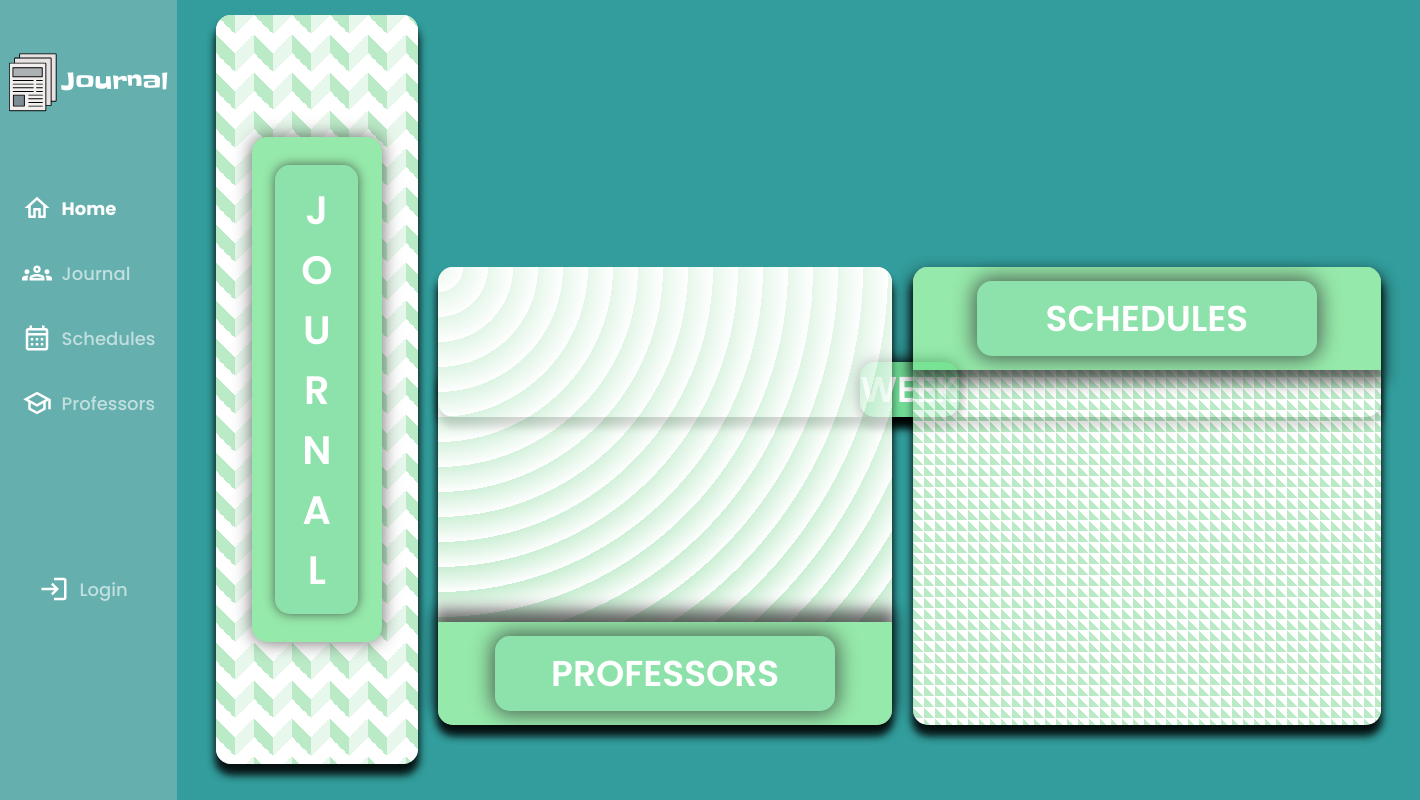
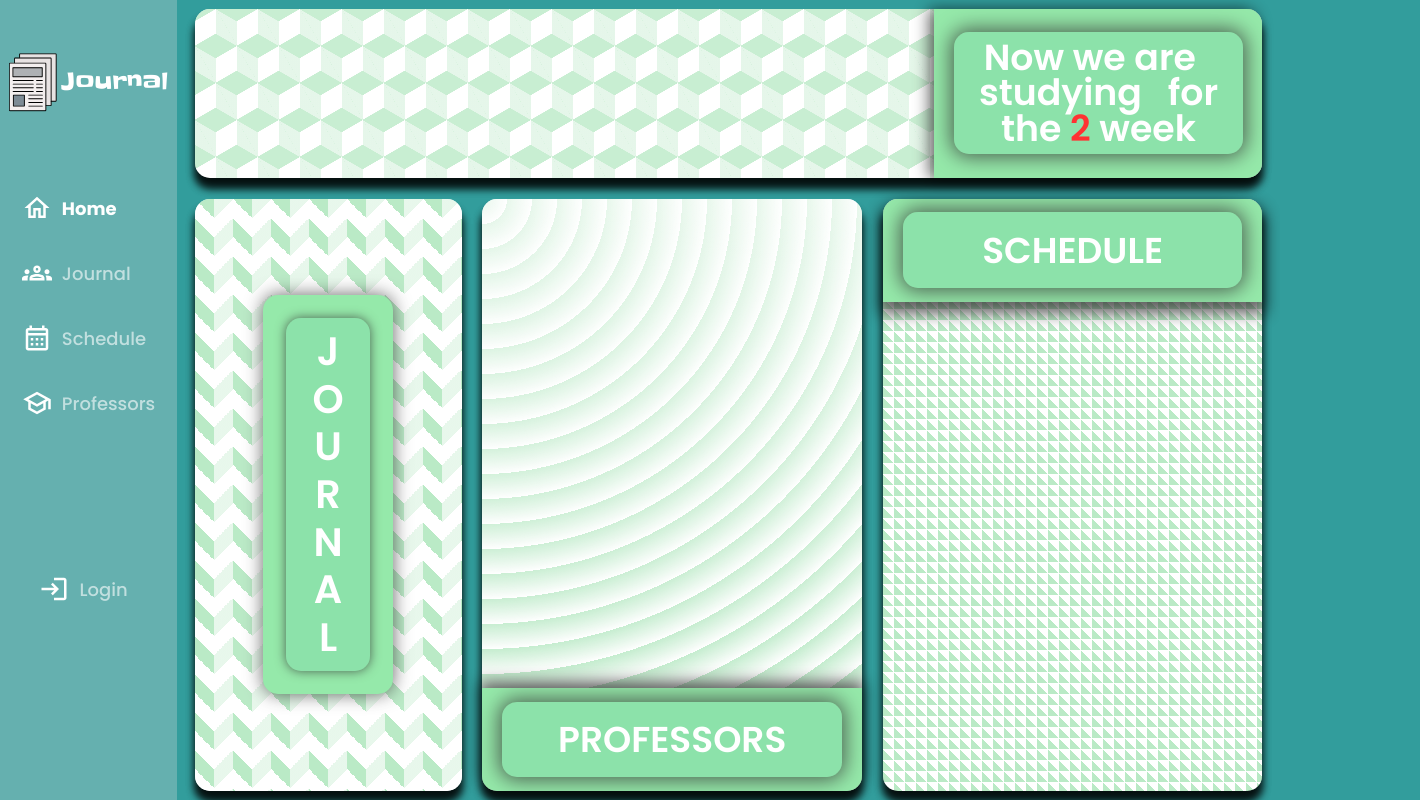
Before and after one commit to m-ruzhynskyi/group-organaiser-demo, a React (Create React App) app: page / in a window 1280 px wide. Shown: the whole page, 1420 px wide, since content can reach past the window. Built offline with nearby package versions, Linux system fonts and the light colour scheme; no server answers.

Commit message:
home menu with adaptive

```diff
--- a/src/Components/Home/BlockCreator/BlockCreator.jsx
+++ b/src/Components/Home/BlockCreator/BlockCreator.jsx
@@ -1,12 +1,41 @@
 import './blockCreator.css'
 import uniqid from "uniqid";
 import {Link} from "react-router-dom";
-export default function BlockCreator({name, par,}) {
-    return(
+import determineWeek from "../../functions/determineWeek";
+
+export default function BlockCreator({name, par}) {
+    function getTextToBlocks() {
+        switch (name) {
+            case 'journal':
+                return ''
+            case 'week':
+                return (
+                    <>
+                        {window.outerWidth >= 1115 ? (
+                            <>
+                                Now we are <br/> studying <br/> for the <span
+                                className={'block__inner__inner__text-week-span'}>{determineWeek()} </span> week
+                            </>
+                        ) : (
+                            <>
+                                <span className={'block__inner__inner__text-week-span'}>{determineWeek()}</span> week
+                            </>
+                        )}
+                    </>
+                );
+
+            default:
+                return name
+        }
+    }
+
+    return (
         <Link to={`${name}`} className={`block__wrapper-${par}`} key={uniqid()}>
             <div className={`block-${par}`}>
                 <div className={`block__inner-${par}`}>
-                    <div className={`block__inner__inner-${par}`}><h1 className={`block__inner__inner__text-${par}`}>{name !== 'journal' && name}</h1></div>
+                    <div className={`block__inner__inner-${par}`}><h1 className={`block__inner__inner__text-${par}`}>
+                        {getTextToBlocks()}
+                    </h1></div>
                 </div>
             </div>
         </Link>
--- a/src/Components/Home/BlockCreator/blockCreator.css
+++ b/src/Components/Home/BlockCreator/blockCreator.css
@@ -42,50 +42,57 @@
 
 .block-journal {
   opacity: 0.8;
+  width: 100%;
+  height: 100%;
   background: linear-gradient(135deg, rgba(170, 229, 185, 0.3333333333) 25%, transparent 25%) -19px 0/38px 38px, linear-gradient(225deg, #AAE5B9 25%, transparent 25%) -19px 0/38px 38px, linear-gradient(315deg, rgba(170, 229, 185, 0.3333333333) 25%, transparent 25%) 0px 0/38px 38px, linear-gradient(45deg, #AAE5B9 25%, #ffffff 25%) 0px 0/38px 38px;
 }
 
-.block__wrapper-journal, .block-journal {
-  width: clamp(6.938rem, 10.065vw + 4.547rem, 16.625rem);
-  height: clamp(30.375rem, 29.156vw + 23.45rem, 58.438rem);
+.block-journal, .block__wrapper-journal {
+  width: calc(clamp(22.875rem, 77.987vw + 4.353rem, 97.938rem) * 1 / 4);
 }
 
 .block__inner-journal {
-  height: clamp(19.688rem, 21.039vw + 14.691rem, 39.938rem);
   width: clamp(4.813rem, 5.909vw + 3.409rem, 10.5rem);
+  height: clamp(19.688rem, 9.286vw + 17.482rem, 28.625rem);
 }
 
 .block__inner__inner-journal {
-  height: clamp(16.813rem, 19.935vw + 12.078rem, 36rem);
   width: clamp(3.75rem, 2.597vw + 3.133rem, 6.25rem);
+  height: clamp(16.813rem, 9.286vw + 14.607rem, 25.75rem);
 }
 .block__inner__inner-journal .block__inner__inner__text-journal {
   font-size: clamp(1.75rem, 1.299vw + 1.442rem, 3rem);
+  line-height: 1.2;
 }
 .block__inner__inner-journal .block__inner__inner__text-journal::before {
   content: "J" "\a" "O" "\a" "U" "\a" "R" "\a" "N" "\a" "A" "\a" "L";
   white-space: pre;
 }
 
+.block__wrapper-professors, .block-professors {
+  justify-content: flex-end;
+  height: clamp(30.375rem, 11.961vw + 27.46rem, 41.813rem);
+  width: 50%;
+}
+@media screen and (max-width: 1250px) {
+  .block__wrapper-professors, .block-professors {
+    height: calc(clamp(30.375rem, 11.961vw + 27.46rem, 41.813rem) / 2);
+    width: 100%;
+  }
+}
+
 .block-professors {
   opacity: 0.8;
+  width: 100%;
   background-image: repeating-radial-gradient(circle at 0 0, transparent 0, #ffffff 25px), repeating-linear-gradient(rgba(170, 229, 185, 0.3333333333), #AAE5B9);
-}
-
-.block__wrapper-professors, .block-professors {
-  justify-content: flex-end;
-  height: clamp(14.5rem, 25.195vw + 8.516rem, 38.75rem);
-  width: clamp(14.313rem, 24.935vw + 8.39rem, 38.313rem);
 }
 
 .block__inner-professors {
   border-top-left-radius: 0;
   border-top-right-radius: 0;
   height: clamp(2.188rem, 7.597vw + 0.383rem, 9.5rem);
-  width: clamp(14.313rem, 24.935vw + 8.39rem, 38.313rem);
-  -webkit-box-shadow: 0 -8px 15px 4px rgba(0, 0, 0, 0.75);
-  -moz-box-shadow: 0 -8px 15px 4px rgba(0, 0, 0, 0.75);
-  box-shadow: 0 -8px 15px 4px rgba(0, 0, 0, 0.75);
+  width: 100%;
+  box-shadow: 0 clamp(-0.25rem, -0.26vw - 0.188rem, -0.5rem) 15px clamp(0rem, 0.26vw - 0.062rem, 0.25rem) rgba(0, 0, 0, 0.75);
 }
 
 .block__inner__inner-professors {
@@ -96,34 +103,78 @@
   box-shadow: 0 0 20px 3px rgba(0, 0, 0, 0.75);
 }
 
-.block-schedules {
+.block__wrapper-schedule, .block-schedule {
+  justify-content: flex-start;
+  height: clamp(30.375rem, 11.961vw + 27.46rem, 41.813rem);
+  width: 50%;
+}
+@media screen and (max-width: 1250px) {
+  .block__wrapper-schedule, .block-schedule {
+    height: calc(clamp(30.375rem, 11.961vw + 27.46rem, 41.813rem) / 2);
+    width: 100%;
+  }
+}
+
+.block-schedule {
   opacity: 0.8;
+  width: 100%;
   background-image: linear-gradient(45deg, #AAE5B9 50%, #ffffff 50%);
   background-size: 11px 11px;
 }
 
-.block__wrapper-schedules, .block-schedules {
-  justify-content: flex-start;
-  height: clamp(14.5rem, 25.195vw + 8.516rem, 38.75rem);
-  width: clamp(14.375rem, 26.494vw + 8.083rem, 39.875rem);
-}
-
-.block__inner-schedules {
+.block__inner-schedule {
   border-bottom-left-radius: 0;
   border-bottom-right-radius: 0;
   height: clamp(2.188rem, 7.597vw + 0.383rem, 9.5rem);
-  width: clamp(14.375rem, 26.494vw + 8.083rem, 39.875rem);
-  -webkit-box-shadow: 0 8px 15px 4px rgba(0, 0, 0, 0.75);
-  -moz-box-shadow: 0 8px 15px 4px rgba(0, 0, 0, 0.75);
+  width: 100%;
   box-shadow: 0 8px 15px 4px rgba(0, 0, 0, 0.75);
 }
 
-.block__inner__inner-schedules {
+.block__inner__inner-schedule {
   width: clamp(8.625rem, 22.403vw + 3.304rem, 30.188rem);
   height: clamp(1.25rem, 6.169vw - 0.215rem, 7.188rem);
-  -webkit-box-shadow: 0 0 20px 3px rgba(0, 0, 0, 0.75);
-  -moz-box-shadow: 0 0 20px 3px rgba(0, 0, 0, 0.75);
   box-shadow: 0 0 20px 3px rgba(0, 0, 0, 0.75);
 }
 
+.block-week {
+  opacity: 0.8;
+  background-image: linear-gradient(30deg, #BBEAC7 12%, transparent 12.5%, transparent 87%, #BBEAC7 87.5%, #BBEAC7), linear-gradient(150deg, #BBEAC7 12%, transparent 12.5%, transparent 87%, #BBEAC7 87.5%, #BBEAC7), linear-gradient(30deg, #BBEAC7 12%, transparent 12.5%, transparent 87%, #BBEAC7 87.5%, #BBEAC7), linear-gradient(150deg, #BBEAC7 12%, transparent 12.5%, transparent 87%, #BBEAC7 87.5%, #BBEAC7), linear-gradient(60deg, rgba(187, 234, 199, 0.4666666667) 25%, transparent 25.5%, transparent 75%, rgba(187, 234, 199, 0.4666666667) 75%, rgba(187, 234, 199, 0.4666666667)), linear-gradient(60deg, rgba(187, 234, 199, 0.4666666667) 25%, transparent 25.5%, transparent 75%, rgba(187, 234, 199, 0.4666666667) 75%, rgba(187, 234, 199, 0.4666666667));
+  background-size: 42px 74px;
+  background-position: 0 0, 0 0, 21px 37px, 21px 37px, 0 0, 21px 37px;
+}
+
+.block__wrapper-week, .block-week {
+  pointer-events: none;
+  height: clamp(4.188rem, 11.299vw + 1.504rem, 15.063rem);
+  width: clamp(22.875rem, 77.987vw + 4.353rem, 97.938rem);
+}
+
+.block__wrapper-week, .block-week {
+  justify-content: flex-end;
+  align-items: flex-end;
+}
+
+.block__inner-week {
+  border-bottom-left-radius: 0;
+  border-top-left-radius: 0;
+  height: clamp(4.188rem, 11.299vw + 1.504rem, 15.063rem);
+  width: clamp(6rem, 25.779vw - 0.123rem, 30.813rem);
+  box-shadow: -5px 0 15px 0px rgba(0, 0, 0, 0.75);
+}
+
+.block__inner__inner-week {
+  width: clamp(5.188rem, 22.987vw - 0.272rem, 27.313rem);
+  height: clamp(3.563rem, 7.208vw + 1.851rem, 10.5rem);
+  box-shadow: 0 0 20px 3px rgba(0, 0, 0, 0.75);
+}
+.block__inner__inner-week .block__inner__inner__text-week {
+  display: ruby;
+  font-size: clamp(1.25rem, 1.83vw + 0.804rem, 3rem);
+  line-height: clamp(1.875rem, 0.654vw + 1.716rem, 2.5rem);
+  text-transform: none;
+}
+.block__inner__inner-week .block__inner__inner__text-week .block__inner__inner__text-week-span {
+  color: red;
+}
+
 /*# sourceMappingURL=blockCreator.css.map */
--- a/src/Components/Home/BlockCreator/blockCreator.scss
+++ b/src/Components/Home/BlockCreator/blockCreator.scss
@@ -1,3 +1,6 @@
+$mainWidth: clamp(22.875rem, 77.987vw + 4.353rem, 97.938rem);
+$buttonBlockHeight: clamp(30.375rem, 11.961vw + 27.46rem, 41.813rem);
+
 [class^='block__wrapper-'], [class^='block-'] {
   background-color: white;
   border-radius: 15px;
@@ -44,25 +47,27 @@
 
 .block-journal {
   opacity: 0.8;
+  width: 100%;
+  height: 100%;
   background: linear-gradient(135deg, #AAE5B955 25%, transparent 25%) -19px 0/ 38px 38px, linear-gradient(225deg, #AAE5B9 25%, transparent 25%) -19px 0/ 38px 38px, linear-gradient(315deg, #AAE5B955 25%, transparent 25%) 0px 0/ 38px 38px, linear-gradient(45deg, #AAE5B9 25%, #ffffff 25%) 0px 0/ 38px 38px;
 }
 
-.block__wrapper-journal, .block-journal {
-  width: clamp(6.938rem, 10.065vw + 4.547rem, 16.625rem);
-  height: clamp(30.375rem, 29.156vw + 23.45rem, 58.438rem);
+.block-journal, .block__wrapper-journal {
+  width: calc($mainWidth * 1 / 4);
 }
 
 .block__inner-journal {
-  height: clamp(19.688rem, 21.039vw + 14.691rem, 39.938rem);
   width: clamp(4.813rem, 5.909vw + 3.409rem, 10.5rem);
+  height: clamp(19.688rem, 9.286vw + 17.482rem, 28.625rem);
 }
 
 .block__inner__inner-journal {
-  height: clamp(16.813rem, 19.935vw + 12.078rem, 36rem);
   width: clamp(3.75rem, 2.597vw + 3.133rem, 6.25rem);
+  height: clamp(16.813rem, 9.286vw + 14.607rem, 25.75rem);
 
   .block__inner__inner__text-journal {
     font-size: clamp(1.75rem, 1.299vw + 1.442rem, 3rem);
+    line-height: 1.2;
 
     &::before {
       content: "J" "\A" "O" "\A" "U" "\A" "R" "\A" "N" "\A" "A" "\A" "L";
@@ -73,25 +78,28 @@
 
 //------------------------------ PROFESSORS ------------------------------//
 
+.block__wrapper-professors, .block-professors {
+  justify-content: flex-end;
+  height: $buttonBlockHeight;
+  width: 50%;
+  @media screen and (max-width: 1250px) {
+    height: calc($buttonBlockHeight / 2);
+    width: 100%;
+  }
+}
+
 .block-professors {
   opacity: 0.8;
+  width: 100%;
   background-image: repeating-radial-gradient(circle at 0 0, transparent 0, #ffffff 25px), repeating-linear-gradient(#AAE5B955, #AAE5B9);
-}
-
-.block__wrapper-professors, .block-professors {
-  justify-content: flex-end;
-  height: clamp(14.5rem, 25.195vw + 8.516rem, 38.75rem);
-  width: clamp(14.313rem, 24.935vw + 8.39rem, 38.313rem);
 }
 
 .block__inner-professors {
   border-top-left-radius: 0;
   border-top-right-radius: 0;
   height: clamp(2.188rem, 7.597vw + 0.383rem, 9.5rem);
-  width: clamp(14.313rem, 24.935vw + 8.39rem, 38.313rem);
-  -webkit-box-shadow: 0 -8px 15px 4px rgba(0, 0, 0, 0.75);
-  -moz-box-shadow: 0 -8px 15px 4px rgba(0, 0, 0, 0.75);
-  box-shadow: 0 -8px 15px 4px rgba(0, 0, 0, 0.75);
+  width: 100%;
+  box-shadow: 0 clamp(-0.25rem, -0.26vw - 0.188rem, -0.5rem) 15px clamp(0rem, 0.26vw - 0.062rem, 0.25rem) rgba(0, 0, 0, 0.75);
 }
 
 .block__inner__inner-professors {
@@ -102,33 +110,80 @@
   box-shadow: 0 0 20px 3px rgba(0, 0, 0, 0.75);
 }
 
+//------------------------------ SCHEDULE ------------------------------//
 
-.block-schedules {
+.block__wrapper-schedule, .block-schedule {
+  justify-content: flex-start;
+  height: $buttonBlockHeight;
+  width: 50%;
+  @media screen and (max-width: 1250px) {
+    height: calc($buttonBlockHeight / 2);
+    width: 100%;
+  }
+}
+
+.block-schedule {
   opacity: 0.8;
+  width: 100%;
   background-image: linear-gradient(45deg, #AAE5B9 50%, #ffffff 50%);
   background-size: 11px 11px;
 }
 
-.block__wrapper-schedules, .block-schedules {
-  justify-content: flex-start;
-  height: clamp(14.5rem, 25.195vw + 8.516rem, 38.75rem);
-  width: clamp(14.375rem, 26.494vw + 8.083rem, 39.875rem);
-}
-
-.block__inner-schedules {
+.block__inner-schedule {
   border-bottom-left-radius: 0;
   border-bottom-right-radius: 0;
   height: clamp(2.188rem, 7.597vw + 0.383rem, 9.5rem);
-  width: clamp(14.375rem, 26.494vw + 8.083rem, 39.875rem);
-  -webkit-box-shadow: 0 8px 15px 4px rgba(0, 0, 0, 0.75);
-  -moz-box-shadow: 0 8px 15px 4px rgba(0, 0, 0, 0.75);
+  width: 100%;
   box-shadow: 0 8px 15px 4px rgba(0, 0, 0, 0.75);
 }
 
-.block__inner__inner-schedules {
+.block__inner__inner-schedule {
   width: clamp(8.625rem, 22.403vw + 3.304rem, 30.188rem);
   height: clamp(1.25rem, 6.169vw - 0.215rem, 7.188rem);
-  -webkit-box-shadow: 0 0 20px 3px rgba(0, 0, 0, 0.75);
-  -moz-box-shadow: 0 0 20px 3px rgba(0, 0, 0, 0.75);
   box-shadow: 0 0 20px 3px rgba(0, 0, 0, 0.75);
 }
+
+//------------------------------ WEEK ------------------------------//
+
+.block-week {
+  opacity: 0.8;
+  background-image: linear-gradient(30deg, #BBEAC7 12%, transparent 12.5%, transparent 87%, #BBEAC7 87.5%, #BBEAC7), linear-gradient(150deg, #BBEAC7 12%, transparent 12.5%, transparent 87%, #BBEAC7 87.5%, #BBEAC7), linear-gradient(30deg, #BBEAC7 12%, transparent 12.5%, transparent 87%, #BBEAC7 87.5%, #BBEAC7), linear-gradient(150deg, #BBEAC7 12%, transparent 12.5%, transparent 87%, #BBEAC7 87.5%, #BBEAC7), linear-gradient(60deg, #BBEAC777 25%, transparent 25.5%, transparent 75%, #BBEAC777 75%, #BBEAC777), linear-gradient(60deg, #BBEAC777 25%, transparent 25.5%, transparent 75%, #BBEAC777 75%, #BBEAC777);
+  background-size: 42px 74px;
+  background-position: 0 0, 0 0, 21px 37px, 21px 37px, 0 0, 21px 37px;
+}
+
+.block__wrapper-week, .block-week {
+  pointer-events: none;
+  height: clamp(4.188rem, 11.299vw + 1.504rem, 15.063rem);
+  width: $mainWidth;
+}
+
+.block__wrapper-week, .block-week {
+  justify-content: flex-end;
+  align-items: flex-end;
+}
+
+.block__inner-week {
+  border-bottom-left-radius: 0;
+  border-top-left-radius: 0;
+  height: clamp(4.188rem, 11.299vw + 1.504rem, 15.063rem);
+  width: clamp(6rem, 25.779vw - 0.123rem, 30.813rem);
+  box-shadow: -5px 0 15px 0px rgba(0, 0, 0, 0.75);
+}
+
+.block__inner__inner-week {
+  width: clamp(5.188rem, 22.987vw - 0.272rem, 27.313rem);
+  height: clamp(3.563rem, 7.208vw + 1.851rem, 10.5rem);
+  box-shadow: 0 0 20px 3px rgba(0, 0, 0, 0.75);
+
+  .block__inner__inner__text-week {
+    display: ruby;
+    font-size: clamp(1.25rem, 1.83vw + 0.804rem, 3rem);
+    line-height: clamp(1.875rem, 0.654vw + 1.716rem, 2.5rem);
+    text-transform: none;
+
+    .block__inner__inner__text-week-span{
+      color: red;
+    }
+  }
+}
--- a/src/Components/Home/Home.jsx
+++ b/src/Components/Home/Home.jsx
@@ -3,12 +3,11 @@ import BlockCreator from "./BlockCreator/BlockCreator";
 import './home.css'
 
 export default function Home() {
-    function blocksCreate() {
+    function blocksCreate(blocksItem = []) {
         const blocks = [];
-        const blocksItems = ['journal', 'professors', 'schedules', 'week']
-        for(let i = 0; i <= blocksItems.length; i++) {
+        for(let i = 0; i < blocksItem.length; i++) {
             blocks.push(
-                <BlockCreator par = {blocksItems[i]} name={blocksItems[i]}/>
+                <BlockCreator par = {blocksItem[i]} name={blocksItem[i]}/>
             );
         }
         return blocks;
@@ -16,7 +15,13 @@ export default function Home() {
 
     return(
         <main className={'main'}>
-            {blocksCreate()}
+            {blocksCreate(['week'])}
+            <div className='block__withButtons'>
+                {blocksCreate(['journal'])}
+                <div className='block__professorsAndSchedule'>
+                    {blocksCreate(['professors', 'schedule'])}
+                </div>
+            </div>
         </main>
     )
 }
--- a/src/Components/Home/home.css
+++ b/src/Components/Home/home.css
@@ -1,26 +1,25 @@
 .main {
-  display: grid;
-  grid-template-columns: 1fr 1fr 1fr;
-  grid-template-rows: 1fr 1fr 1fr;
+  display: flex;
+  width: 100%;
+  justify-content: center;
+  align-items: center;
+  flex-direction: column;
   gap: clamp(0.938rem, 0.649vw + 0.783rem, 1.563rem);
-  grid-auto-flow: row;
-  align-items: center;
-  padding: 0 clamp(0.938rem, 2.662vw + 0.305rem, 3.5rem);
 }
-.main .block__wrapper-journal {
-  grid-area: 1/1/4/2;
-  justify-self: end;
+.main .block__withButtons {
+  display: flex;
+  gap: clamp(0.938rem, 0.649vw + 0.783rem, 1.563rem);
+  width: clamp(22.875rem, 77.987vw + 4.353rem, 97.938rem);
 }
-.main .block__wrapper-week {
-  grid-area: 1/2/4/4;
+.main .block__withButtons .block__professorsAndSchedule {
+  display: flex;
+  gap: clamp(0.938rem, 0.649vw + 0.783rem, 1.563rem);
+  width: calc(clamp(22.875rem, 77.987vw + 4.353rem, 97.938rem) * 3 / 4);
 }
-.main .block__wrapper-professors {
-  grid-area: 2/2/4/3;
-  align-self: flex-start;
-}
-.main .block__wrapper-schedules {
-  grid-area: 2/3/4/4;
-  align-self: flex-start;
+@media screen and (max-width: 1250px) {
+  .main .block__withButtons .block__professorsAndSchedule {
+    flex-wrap: wrap;
+  }
 }
 
 /*# sourceMappingURL=home.css.map */
--- a/src/Components/Home/home.scss
+++ b/src/Components/Home/home.scss
@@ -1,29 +1,24 @@
-.main {
-  display: grid;
-  grid-template-columns: 1fr 1fr 1fr;
-  grid-template-rows: 1fr 1fr 1fr;
+$mainWidth: clamp(22.875rem, 77.987vw + 4.353rem, 97.938rem);
+.main{
+  display: flex;
+  width: 100%;
+  justify-content: center;
+  align-items: center;
+  flex-direction: column;
   gap: clamp(0.938rem, 0.649vw + 0.783rem, 1.563rem);
-  grid-auto-flow: row;
-  align-items: center;
 
-  .block__wrapper-journal {
-    grid-area: 1 / 1 / 4 / 2;
-    justify-self: end;
+  .block__withButtons{
+    display: flex;
+    gap: clamp(0.938rem, 0.649vw + 0.783rem, 1.563rem);
+    width: $mainWidth;
+
+    .block__professorsAndSchedule{
+      display: flex;
+      gap: clamp(0.938rem, 0.649vw + 0.783rem, 1.563rem);
+      width: calc($mainWidth * 3/4);
+      @media screen and (max-width: 1250px) {
+        flex-wrap: wrap ;
+      }
+    }
   }
-
-  .block__wrapper-week {
-    grid-area: 1 / 2 / 4 / 4;
-  }
-
-  .block__wrapper-professors {
-    grid-area: 2 / 2 / 4 / 3;
-    align-self: flex-start;
-  }
-
-  .block__wrapper-schedules {
-    grid-area: 2 / 3 / 4 / 4;
-    align-self: flex-start;
-  }
-
-  padding: 0 clamp(0.938rem, 2.662vw + 0.305rem, 3.5rem);
 }
--- a/src/Components/SideMenu/SideMenu.jsx
+++ b/src/Components/SideMenu/SideMenu.jsx
@@ -44,7 +44,7 @@ function SideMenu() {
                 </div>
                 <div className='category__link'>
                     <CalendarMonthOutlinedIcon sx={{ fontSize: 30}}/>
-                    <NavLink to='schedules' className='category__name'>Schedules</NavLink>
+                    <NavLink to='schedule' className='category__name'>Schedule</NavLink>
                 </div>
                 <div className='category__link'>
                     <SchoolOutlinedIcon sx={{ fontSize: 30}}/>
--- /dev/null
+++ b/src/Components/functions/determineWeek.js
@@ -0,0 +1,10 @@
+export default function determineWeek(date) {
+  if (!date) date = new Date();
+  else date = new Date(date);
+
+  let firstDateOfYear = new Date(date.getFullYear(), 0, 1);
+  let difference = date - firstDateOfYear;
+  let weekNumber = Math.ceil((difference + 1) / (1000 * 60 * 60 * 24 * 7));
+
+  return (weekNumber % 2 !== 0) ? 1 : 2;
+}
```
Also changed, not shown: 2 other files (tests, documents, lock files or other folders).
